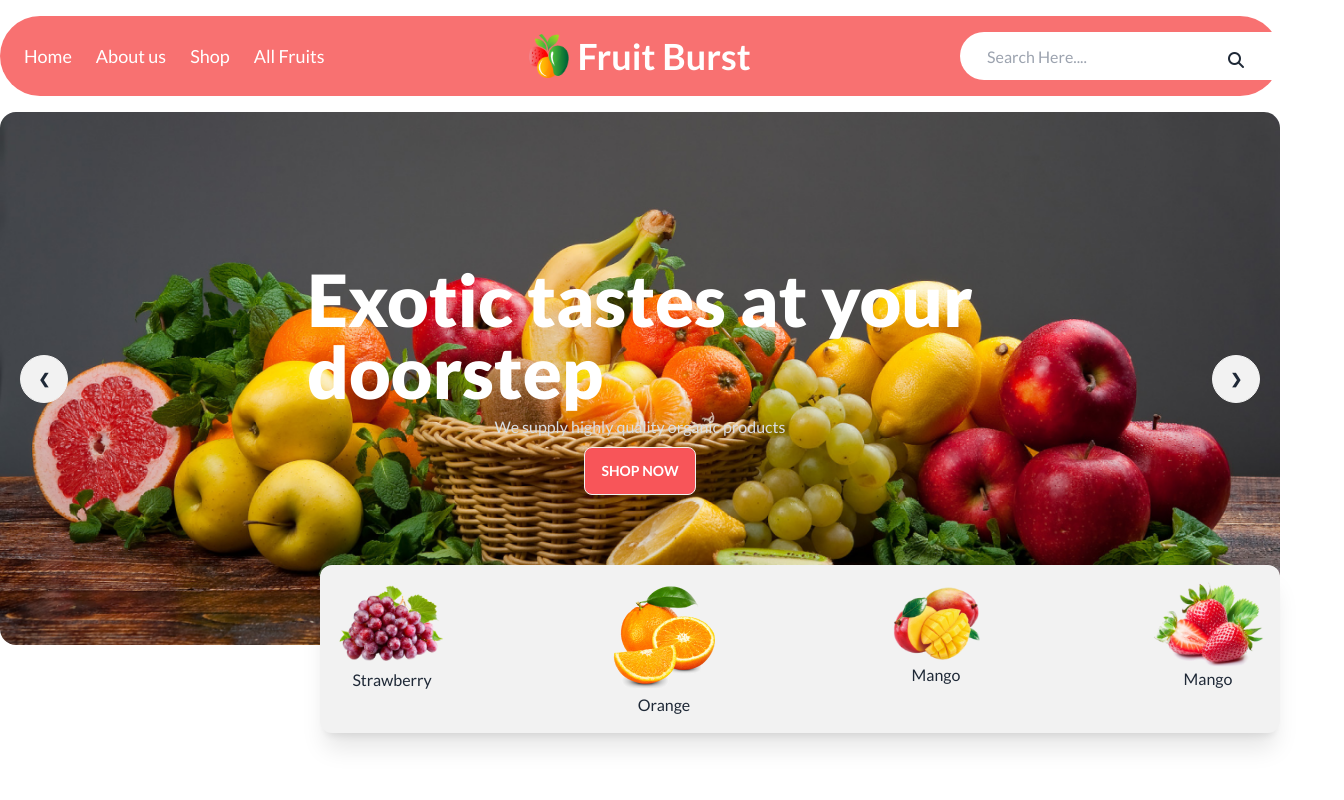
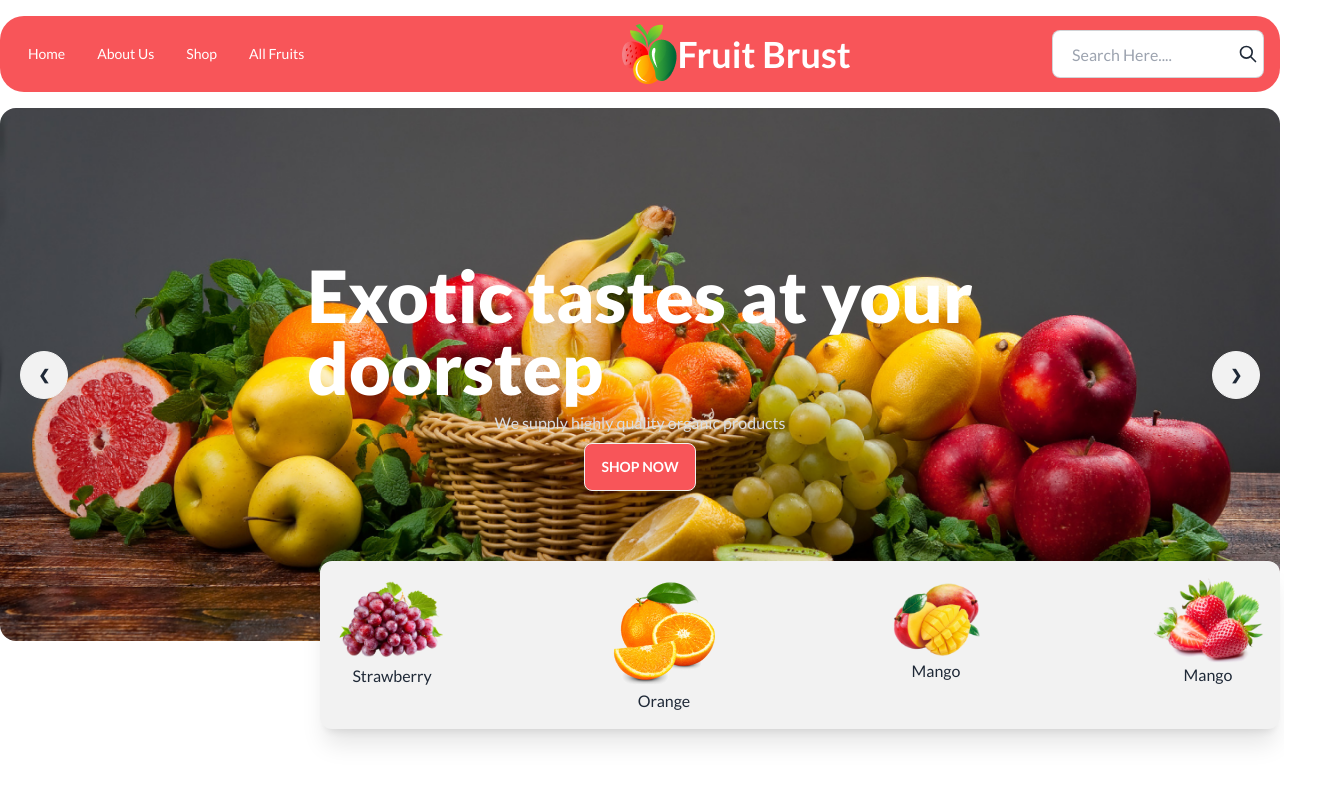
Before and after one commit to abdullahpahar/assignment-3rd, a plain HTML site: page index.html in a window 1280 px wide. Shown: the top 800 px of the page, 1344 px wide, since content can reach past the window. Drawn offline with nearby package versions, Linux system fonts and the light colour scheme.

Commit message:
last update

```diff
--- a/index.html
+++ b/index.html
@@ -38,51 +38,54 @@
   <header class="my-4 container mx-auto ">
 
             <!-- nav-section -->
-    <div class="lg:grid grid-cols-3 lg: bg-red-400 rounded-full p-4 relative items-center justify-between hidden">
-      <div class="">
-        <ul class="flex lg:flex-row  gap-6 text-[18px] text-white font-medium mx-2">
-          <li><a href="">Home</a></li>
-          <li><a href="">About us</a></li>
-          <li><a href="">Shop</a></li>
-          <li><a href="">All Fruits</a></li>
+            <div class="navbar lg:bg-[#F85559;] rounded-3xl ">
+              <div class="navbar-start">
+                  <div class="dropdown lg:hidden">
+                      <label tabindex="0" class="btn btn-ghost btn-circle">
+                          <svg xmlns="http://www.w3.org/2000/svg" class="h-5 w-5" fill="none" viewBox="0 0 24 24"
+                              stroke="currentColor">
+                              <path stroke-linecap="round" stroke-linejoin="round" stroke-width="2"
+                                  d="M4 6h16M4 12h16M4 18h7" />
+                          </svg>
+                      </label>
+                      <ul tabindex="0"
+                          class="menu menu-sm dropdown-content mt-3 z-[1] p-2 shadow bg-base-100 rounded-box w-52">
+                          <li><a>Home</a></li>
+                          <li><a>About Us</a></li>
+                          <li><a>Shop</a></li>
+                          <li><a>All Fruits</a></li>
                       </ul>
                   </div>
-      <div class=" flex flex-row justify-center items-center gap-2">
-        <img src="images/logo.png" alt="" class="w-10">
-        <h4 class="text-4xl font-bold text-white">Fruit Burst</h4>
-      </div>
-      <div class=" ">
-        <div class=" relative ml-28">
-          <input type="text" name="" id="" placeholder=" Search Here.... "
-            class="w-96 h-9 rounded-full outline-none bottom-3 p-6  ">
-        </div>
-        <div class="absolute bottom-6 right-9">
-          <i class="fa-solid fa-magnifying-glass "></i>
-        </div>
-      </div>
-    </div>
-    <!-- nav small device -->
-    <div class=" navbar lg:hidden">
-      <div class="navbar-start">
-        <div class=" flex flex-row justify-center items-center gap-2">
-          <img src="images/logo.png" alt="" class="w-10">
-          <h4 class="text-4xl font-bold text-white">Fruit Burst</h4>
-        </div>
-      </div>
-      <div class="navbar-start">
-        <div class="dropdown">
-          <label tabindex="0" class="btn btn-ghost btn-circle">
-            <svg xmlns="http://www.w3.org/2000/svg" class="h-5 w-5" fill="none" viewBox="0 0 24 24" stroke="currentColor"><path stroke-linecap="round" stroke-linejoin="round" stroke-width="2" d="M4 6h16M4 12h16M4 18h7" /></svg>
-          </label>
-          <ul tabindex="0" class="menu menu-sm dropdown-content mt-3 z-[1] p-2 shadow bg-base-100 rounded-box w-52">
-            <li><a>Homepage</a></li>
-            <li><a>Portfolio</a></li>
-            <li><a>About</a></li>
+                  <div class="navbar-center hidden lg:flex">
+                      <ul class="menu menu-horizontal px-1 text-white">
+                          <li><a>Home</a></li>
+                          <li><a>About Us</a></li>
+                          <li><a>Shop</a></li>
+                          <li><a>All Fruits</a></li>
                       </ul>
                   </div>
               </div>
+              <div class="navbar-end lg:navbar-center">
+                  <img src="./images/logo.png" alt="">
+                  <p class="text-2xl lg:text-4xl text-black lg:text-white font-semibold">Fruit Brust</p>
+              </div>
 
 
+              <div class="navbar-end  relative hidden lg:flex">
+
+                  <div class="relative mr-2 ">
+                    <input type="text" placeholder=" Search Here...." class="input input-bordered w-full md:w-auto outline-none " />
+                  </div>
+
+                  <div class="absolute -mr-3">
+                      <button class="btn btn-ghost btn-circle mr-3 ">
+                          <svg xmlns="http://www.w3.org/2000/svg" class="h-5 w-5" fill="none" viewBox="0 0 24 24"
+                              stroke="currentColor">
+                              <path stroke-linecap="round" stroke-linejoin="round" stroke-width="2"
+                                  d="M21 21l-6-6m2-5a7 7 0 11-14 0 7 7 0 0114 0z" />
+                          </svg>
+                      </button>
+                  </div>
               </div>
           </div>
   </header>
```
Lines whose indentation alone changed are shown as unchanged.
